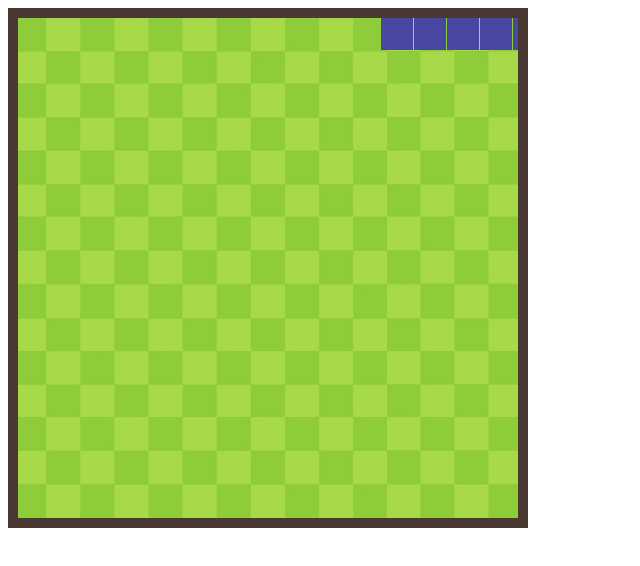
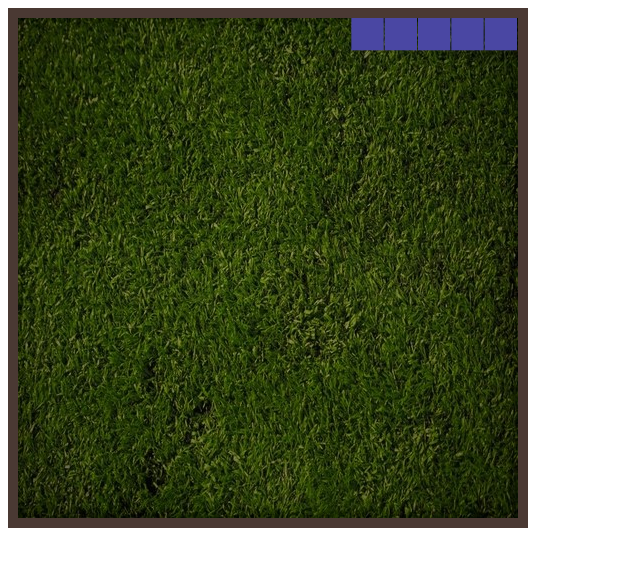
Before and after one commit to jayyp35/Snake, a plain HTML site: page index.html in a window 1280 px wide. Shown: the whole page, without its empty margins (0-640 px from the left). Drawn offline with Linux system fonts and the light colour scheme.

Commit message:
Changed background image

```diff
--- a/snake.css
+++ b/snake.css
@@ -1,6 +1,6 @@
 #mycanvas {
    box-sizing: content-box;
-   background-image: url("./resources/board-small.jpg");
+   background-image: url("./resources/grass.jpg");
    border : 10px solid #4a3933;
    /* border-radius: 15px;  */
    transition: all;
--- a/snake.js
+++ b/snake.js
@@ -5,7 +5,7 @@ function init() {
     pen = canvas.getContext('2d')
     w = 500
     h = 500
-    cs =33
+    cs =500/15
     snake = {
         init_length: 5,
         headX:0,
```
Also changed, not shown: resources/grass.jpg (added).
